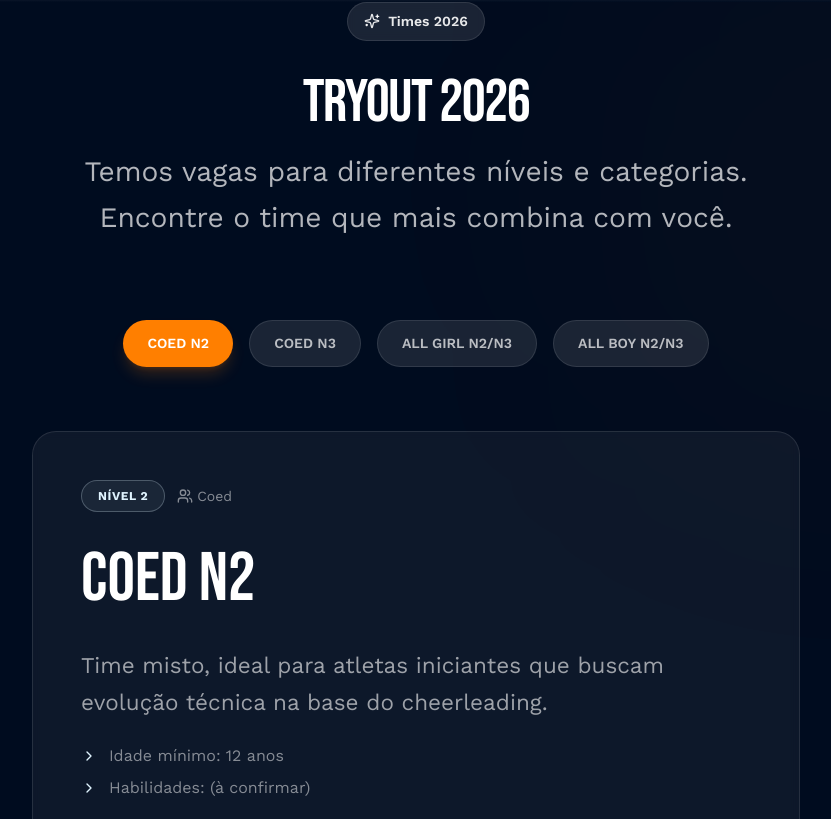
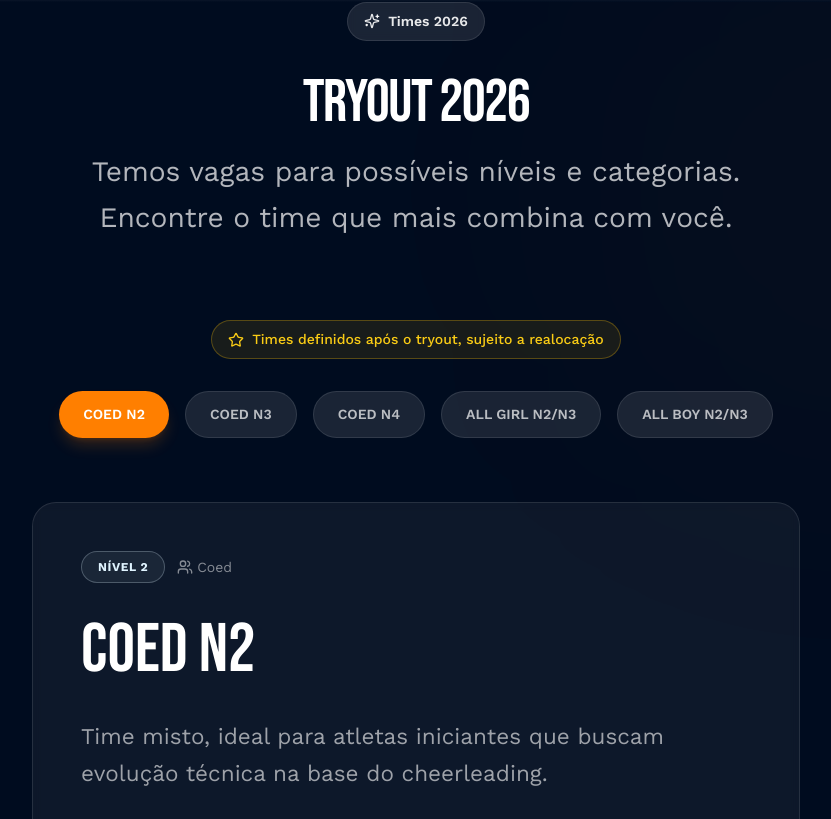
Before and after one commit to GabrielCoelhoCruz/tryout_landing, a Next.js app: page / in a window 1280 px wide. Shown: the part 1761-2580 px from the top of the page, without its empty margins (224-1055 px from the left). Built offline with nearby package versions, Linux system fonts and the light colour scheme.

Commit message:
feat: landing page improvements and data updates

```diff
--- a/src/app/page.tsx
+++ b/src/app/page.tsx
@@ -19,6 +19,8 @@ import {
   Star,
   CheckCircle,
   Linkedin,
+  Clock,
+  Calendar,
 } from 'lucide-react'
 
 import { AnimatedH1 } from '@/components/animations'
@@ -32,6 +34,7 @@ import {
   JOURNEY_STEPS,
   FAQS,
   TRYOUT_INFO,
+  TRYOUT_SCHEDULE,
   PRICING_PLANS,
 } from '@/constants/landing-data'
 import { SCROLL_THRESHOLD, SECTION_SPACING } from '@/constants/animation-config'
@@ -557,9 +560,23 @@ function LandingContent() {
           <SectionHeader
             badge="Times 2026"
             title="TRYOUT 2026"
-            subtitle="Temos vagas para diferentes níveis e categorias. Encontre o time que mais combina com você."
+            subtitle="Temos vagas para possíveis níveis e categorias. Encontre o time que mais combina com você."
             light
           />
+
+          {/* Disclaimer sobre alocação */}
+          <motion.div
+            className="flex justify-center mb-8"
+            initial={{ opacity: 0, y: 10 }}
+            whileInView={{ opacity: 1, y: 0 }}
+            viewport={{ once: true }}
+            transition={{ duration: 0.5, delay: 0.2 }}
+          >
+            <div className="inline-flex items-center gap-2 px-4 py-2 rounded-full bg-yellow-500/10 border border-yellow-500/30 text-yellow-400 text-sm font-medium">
+              <Star className="w-4 h-4" />
+              <span>Times definidos após o tryout, sujeito a realocação</span>
+            </div>
+          </motion.div>
 
           {/* Team selector tabs - Clean solid */}
           <div className="flex flex-wrap justify-center gap-4 mb-16">
@@ -810,7 +827,7 @@ function LandingContent() {
       {/* Smooth transition from dark to light */}
       <div className="h-16 md:h-20 lg:h-24 bg-gradient-to-b from-[#000c1f] via-gray-800 to-white" />
 
-      <section id="tryout-info" className={`relative z-10 ${SECTION_SPACING} bg-white scroll-mt-20`}>
+      <section id="tryout-info" className={`relative z-10 ${SECTION_SPACING} !pb-16 md:!pb-20 lg:!pb-24 bg-white scroll-mt-20`}>
         <div className="max-w-5xl mx-auto px-4 md:px-8">
           <SectionHeader
             badge="Informações"
@@ -843,6 +860,73 @@ function LandingContent() {
               </motion.div>
             ))}
           </div>
+
+          {/* Schedule Section */}
+          <motion.div
+            className="mb-12"
+            initial={{ opacity: 0, y: 20 }}
+            whileInView={{ opacity: 1, y: 0 }}
+            viewport={{ once: true }}
+            transition={{ duration: 0.6 }}
+          >
+            <div className="text-center mb-8">
+              <h3 className="font-display text-2xl text-[#000c1f] mb-2">Cronograma do Tryout</h3>
+              <p className="text-[#4A4A4A] text-sm">
+                Horários detalhados por equipe
+              </p>
+            </div>
+
+            <div className="grid md:grid-cols-2 gap-6 max-w-4xl mx-auto">
+              {TRYOUT_SCHEDULE.map((day, dayIndex) => (
+                <motion.div
+                  key={day.date}
+                  className="bg-[#FAFAFA] rounded-2xl p-6 border border-gray-100"
+                  initial={{ opacity: 0, y: 20 }}
+                  whileInView={{ opacity: 1, y: 0 }}
+                  viewport={{ once: true }}
+                  transition={{ duration: 0.5, delay: dayIndex * 0.1 }}
+                >
+                  {/* Day Header */}
+                  <div className="flex items-center gap-3 mb-5 pb-4 border-b border-gray-200">
+                    <div className="w-12 h-12 rounded-xl bg-[#FF7F00] flex items-center justify-center text-white">
+                      <Calendar className="w-6 h-6" />
+                    </div>
+                    <div>
+                      <div className="font-display text-xl text-[#000c1f]">{day.date}/2026</div>
+                      <div className="text-sm text-[#4A4A4A]">{day.day}</div>
+                    </div>
+                  </div>
+
+                  {/* Teams Schedule */}
+                  <div className="space-y-4">
+                    {day.teams.map((team, teamIndex) => (
+                      <div key={teamIndex}>
+                        <div
+                          className="flex items-center gap-2 mb-2"
+                          style={{ color: team.color }}
+                        >
+                          <div
+                            className="w-2 h-2 rounded-full"
+                            style={{ backgroundColor: team.color }}
+                          />
+                          <span className="font-semibold text-sm">{team.name}</span>
+                        </div>
+                        <div className="ml-4 space-y-1">
+                          {team.schedule.map((item, idx) => (
+                            <div key={idx} className="flex items-center gap-2 text-sm">
+                              <Clock className="w-3.5 h-3.5 text-[#4A4A4A]" />
+                              <span className="text-[#000c1f] font-medium">{item.time}</span>
+                              <span className="text-[#4A4A4A]">— {item.activity}</span>
+                            </div>
+                          ))}
+                        </div>
+                      </div>
+                    ))}
+                  </div>
+                </motion.div>
+              ))}
+            </div>
+          </motion.div>
 
           {/* Pricing Section */}
           <motion.div
--- a/src/constants/landing-data.ts
+++ b/src/constants/landing-data.ts
@@ -13,6 +13,7 @@ import {
   Medal,
   ClipboardList,
   DollarSign,
+  Clock,
 } from 'lucide-react'
 import type { StormType } from '@/context/StormWeatherContext'
 
@@ -66,8 +67,8 @@ export const TEAMS: readonly Team[] = [
     description:
       'Time misto, ideal para atletas iniciantes que buscam evolução técnica na base do cheerleading.',
     requirements: [
-      'Idade mínimo: 12 anos',
-      'Habilidades: (à confirmar)',
+      'Idade mínima: 12 anos',
+      'Habilidades: Skills de nível 2 + Jump, tumbling (se tiver)',
     ],
     vacancies: 0,
     color: '#E0F4FF',
@@ -80,12 +81,26 @@ export const TEAMS: readonly Team[] = [
     description:
       'Time misto de nível intermediário, ideal para atletas com experiência prévia que buscam evolução técnica.',
     requirements: [
-      'Idade mínimo: 12 anos',
-      'Habilidades: (à confirmar) tumbling jump flic, rodante mortal, rodante flic mortal, estrela sem mãos e híber',
+      'Idade mínima: 12 anos',
+      'Habilidades: Skills de nível 3 + Jump, tumbling (se tiver)',
     ],
     vacancies: 0,
     color: '#2563EB',
     storm: 'thunder',
+  },
+  {
+    name: 'COED N4',
+    level: 'Nível 4',
+    category: 'Coed',
+    description:
+      'Time misto de nível avançado, para atletas experientes que buscam desafios técnicos mais elevados.',
+    requirements: [
+      'Idade mínima: 12 anos',
+      'Habilidades: Skills de nível 4 + Jump, tumbling (se tiver)',
+    ],
+    vacancies: 0,
+    color: '#FF7F00',
+    storm: 'fire',
   },
   {
     name: 'ALL GIRL N2/N3',
@@ -94,8 +109,8 @@ export const TEAMS: readonly Team[] = [
     description:
       'Time feminino, com foco em técnica, sincronia e performance.',
     requirements: [
-      'Idade mínimo: 8 anos',
-      'Habilidades: (à confirmar)',
+      'Idade mínima: 8 anos',
+      'Habilidades: Skills de nível 2/3 + Jump, tumbling (se tiver)',
     ],
     vacancies: 0,
     color: '#FFFFFF',
@@ -106,10 +121,10 @@ export const TEAMS: readonly Team[] = [
     level: 'Nível 2/3',
     category: 'All Boy',
     description:
-      'Time masculino, com foco em técnica, sincronia e performance. Nível 2/3.',
+      'Time masculino, com foco em técnica, sincronia e performance.',
     requirements: [
-      'Idade mínimo: 12 anos',
-      'Habilidades: (à confirmar)',
+      'Idade mínima: 8 anos',
+      'Habilidades: Skills de nível 2/3 + Jump, tumbling (se tiver)',
     ],
     vacancies: 0,
     color: '#00BFFF',
@@ -217,13 +232,13 @@ export const TRYOUT_INFO = [
   {
     icon: ClipboardList,
     label: 'Inscrições abertas',
-    value: '06/01 - 30/01',
+    value: '06 - 30 Jan, 2026',
     color: '#FF7F00',
   },
   {
     icon: Calendar,
     label: 'Data do Tryout',
-    value: '31/01 e 01/02 de 2026',
+    value: '31 Jan e 01 Fev, 2026',
     color: '#00BFFF',
   },
   {
@@ -231,6 +246,75 @@ export const TRYOUT_INFO = [
     label: 'Vagas Limitadas',
     value: 'Garanta sua vaga',
     color: '#2563EB',
+  },
+] as const
+
+export const TRYOUT_SCHEDULE = [
+  {
+    date: '31/01',
+    day: 'Sábado',
+    teams: [
+      {
+        name: 'All Girl',
+        color: '#FF69B4',
+        schedule: [
+          { time: '9h30 - 10h', activity: 'Credenciamento' },
+          { time: '10h - 13h', activity: 'Tryout' },
+        ],
+      },
+      {
+        name: 'Intervalo',
+        color: '#6B7280',
+        schedule: [
+          { time: '13h - 14h', activity: 'Almoço' },
+        ],
+      },
+      {
+        name: 'All Boy',
+        color: '#00BFFF',
+        schedule: [
+          { time: '14h - 14h30', activity: 'Credenciamento' },
+          { time: '14h30 - 17h30', activity: 'Tryout' },
+        ],
+      },
+    ],
+  },
+  {
+    date: '01/02',
+    day: 'Domingo',
+    teams: [
+      {
+        name: 'COED N2',
+        color: '#3B82F6',
+        schedule: [
+          { time: '9h30 - 10h', activity: 'Credenciamento' },
+          { time: '10h - 12h', activity: 'Tryout' },
+        ],
+      },
+      {
+        name: 'Intervalo',
+        color: '#6B7280',
+        schedule: [
+          { time: '12h - 13h', activity: 'Almoço' },
+        ],
+      },
+      {
+        name: 'COED N3',
+        color: '#2563EB',
+        schedule: [
+          { time: '13h - 13h30', activity: 'Credenciamento' },
+          { time: '13h30 - 15h30', activity: 'Tryout' },
+        ],
+      },
+      {
+        name: 'COED N4',
+        color: '#FF7F00',
+        schedule: [
+          { time: '15h30 - 16h', activity: 'Credenciamento' },
+          { time: '16h - 18h', activity: 'Tryout' },
+        ],
+      },
+    ],
   },
 ] as const
 
```
Also changed, not shown: src/actions/submit-registration.ts (line endings or trailing spaces), src/lib/safe-action.ts (line endings or trailing spaces).
